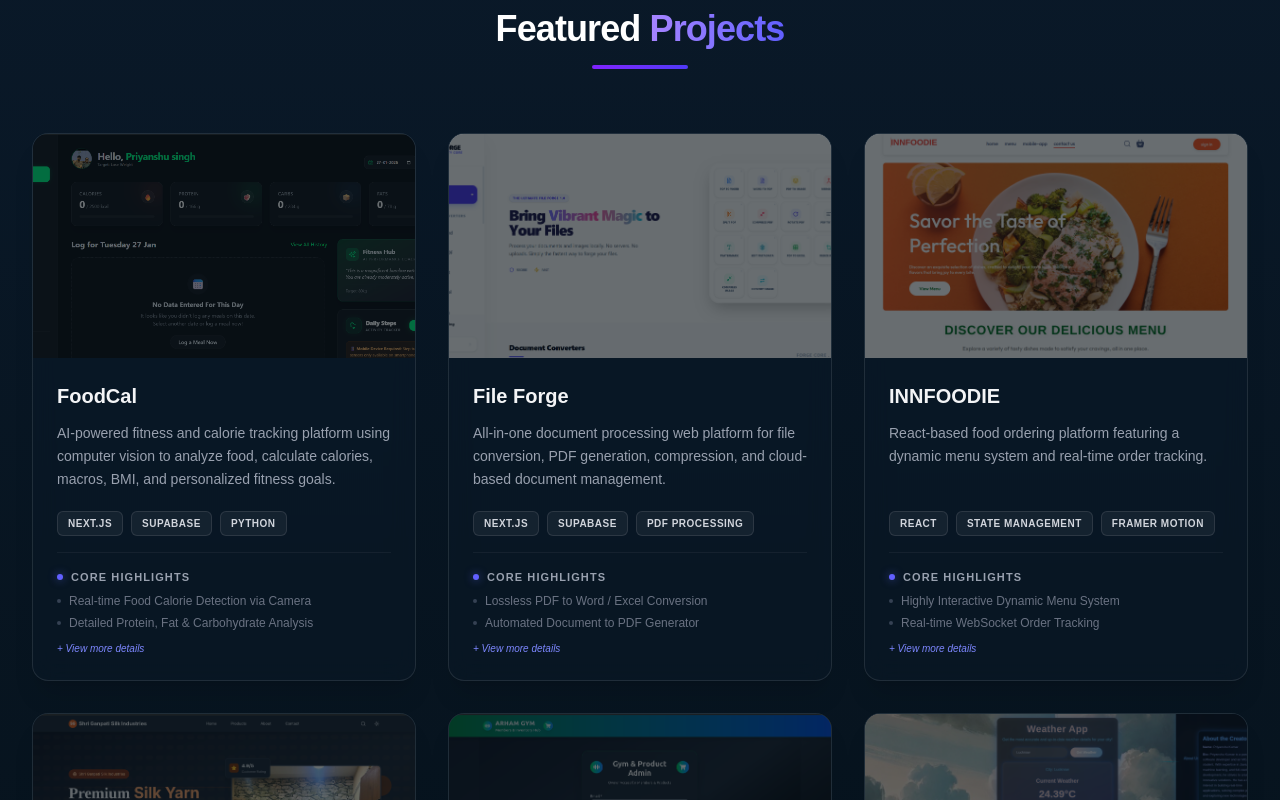
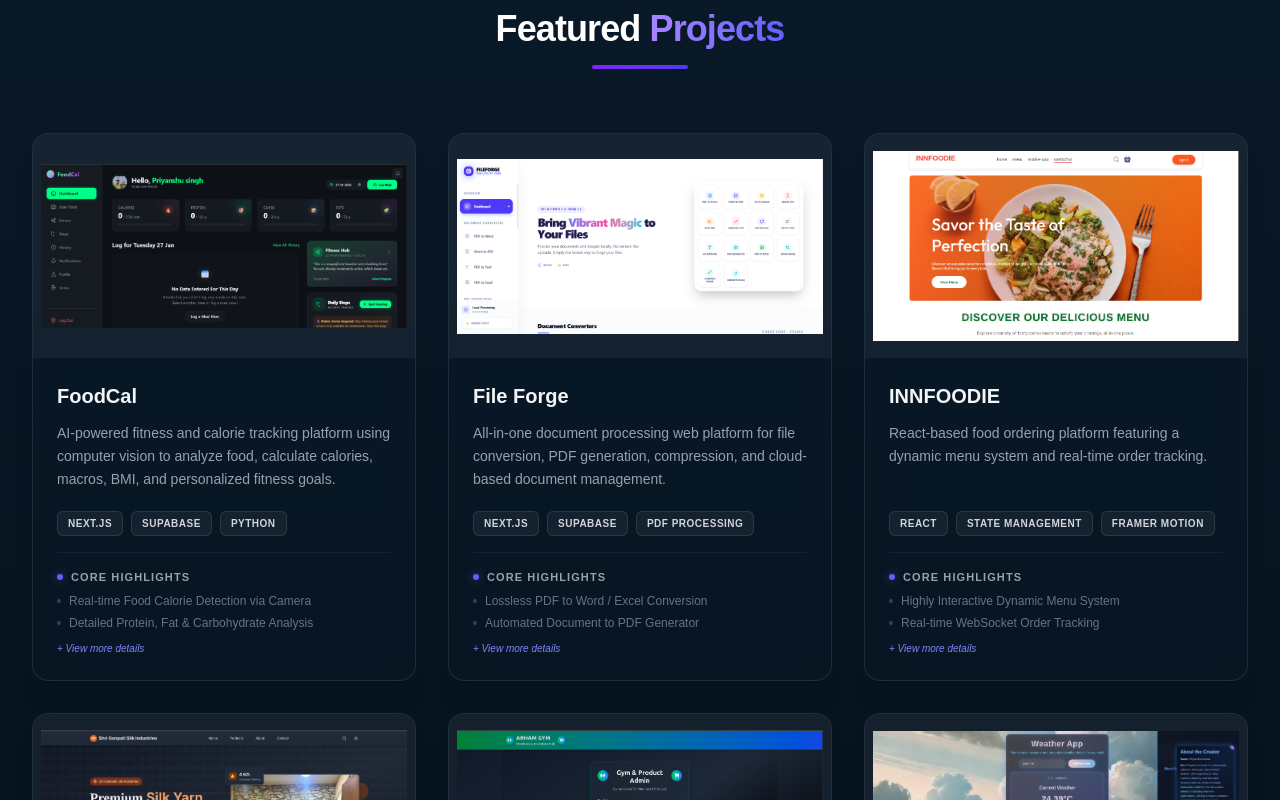
Before and after one commit to PriYanahsu/Nextjs-Portfolio-Priyanshu, a Next.js app: page / in a window 1280 px wide. Shown: the part 3180-3980 px from the top of the page. Built offline with nearby package versions, Linux system fonts and the light colour scheme.

Commit message:
add file

```diff
--- a/app/components/Projects.tsx
+++ b/app/components/Projects.tsx
@@ -200,10 +200,10 @@ const Projects = () => {
       className="group relative flex flex-col h-full bg-[#0A1929]/40 backdrop-blur-md rounded-2xl overflow-hidden border border-white/10 shadow-xl hover:border-indigo-500/30 transition-all duration-500 cursor-pointer"
     >
       {/* Image Container */}
-      <div className="relative h-56 overflow-hidden">
+      <div className="relative h-56 overflow-hidden bg-white/5 flex items-center justify-center p-2">
         <motion.div
           variants={{
-            active: { scale: 1.1 }
+            active: { scale: 1.05 }
           }}
           transition={{ duration: 0.7 }}
           className="relative w-full h-full"
@@ -212,14 +212,7 @@ const Projects = () => {
             src={project.image}
             alt={project.title}
             fill
-            className="object-cover"
-          />
-          <motion.div
-            variants={{
-              active: { opacity: 0.3 }
-            }}
-            initial={{ opacity: 0.6 }}
-            className="absolute inset-0 bg-[#040D12] transition-opacity duration-500"
+            className="object-contain transition-transform duration-700"
           />
         </motion.div>
 
```
